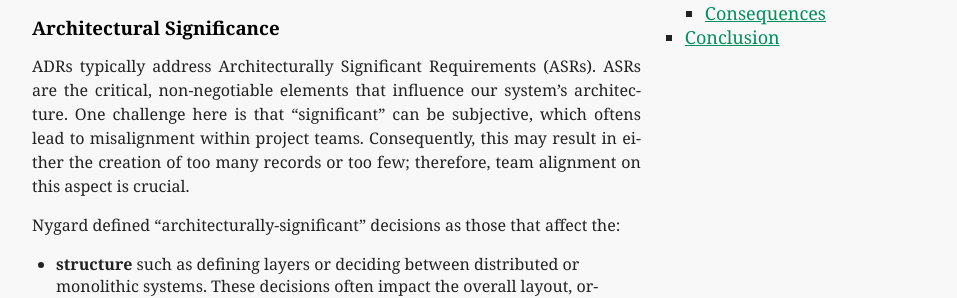
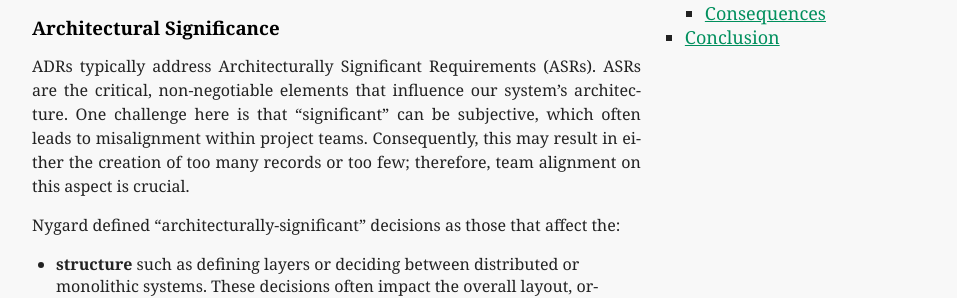
Before and after one commit to GeorgePreece/GeorgePreece.github.io, a Jekyll site: the page built from _posts/2024-01-16-architecture-decision-records.md, in a window 1280 px wide and 900 px high, scrolled down 1079 px. Shown: the part 205-503 px from the top of the window, without its empty margins (108-1065 px from the left). Built offline with Jekyll 4.4.1, drawn with Linux system fonts in a browser that asks for light colours; some web fonts are replaced.

Commit message:
Correct grammar

```diff
--- a/_posts/2024-01-16-architecture-decision-records.md
+++ b/_posts/2024-01-16-architecture-decision-records.md
@@ -22,7 +22,7 @@ In Agile development, we strive to favour working software over comprehensive do
 When we create an ADR, we capture not just the decision, but the **motivation**. I love using this word — motivation — to describe an ADR. It emphasises the "why" behind the decision. How many times have you worked on a system and found yourself wondering, "Why on earth was it designed this way?" That moment of perplexity is exactly what an ADR aims to prevent. This understanding will also support future decisions and onboarding new engineers.
 
 ### Architectural Significance
-ADRs typically address Architecturally Significant Requirements (ASRs). ASRs are the critical, non-negotiable elements that influence our system's architecture. One challenge here is that "significant" can be subjective, which oftens lead to misalignment within project teams. Consequently, this may result in either the creation of too many records or too few; therefore, team alignment on this aspect is crucial.
+ADRs typically address Architecturally Significant Requirements (ASRs). ASRs are the critical, non-negotiable elements that influence our system's architecture. One challenge here is that "significant" can be subjective, which often leads to misalignment within project teams. Consequently, this may result in either the creation of too many records or too few; therefore, team alignment on this aspect is crucial.
 
 Nygard defined "architecturally-significant" decisions as those that affect the:
 - **structure** such as defining layers or deciding between distributed or monolithic systems. These decisions often impact the overall layout, organisation and communication within a system.
```
